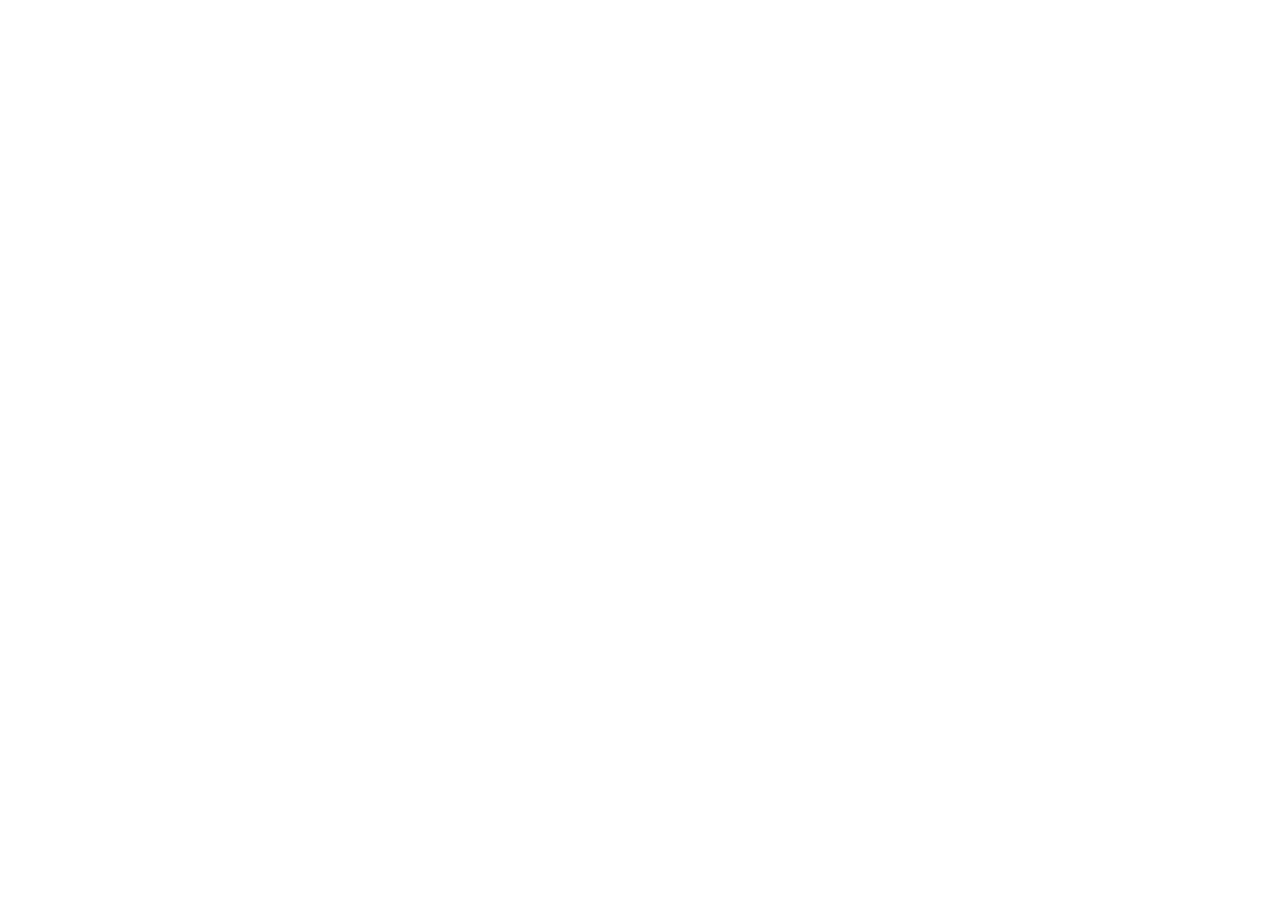
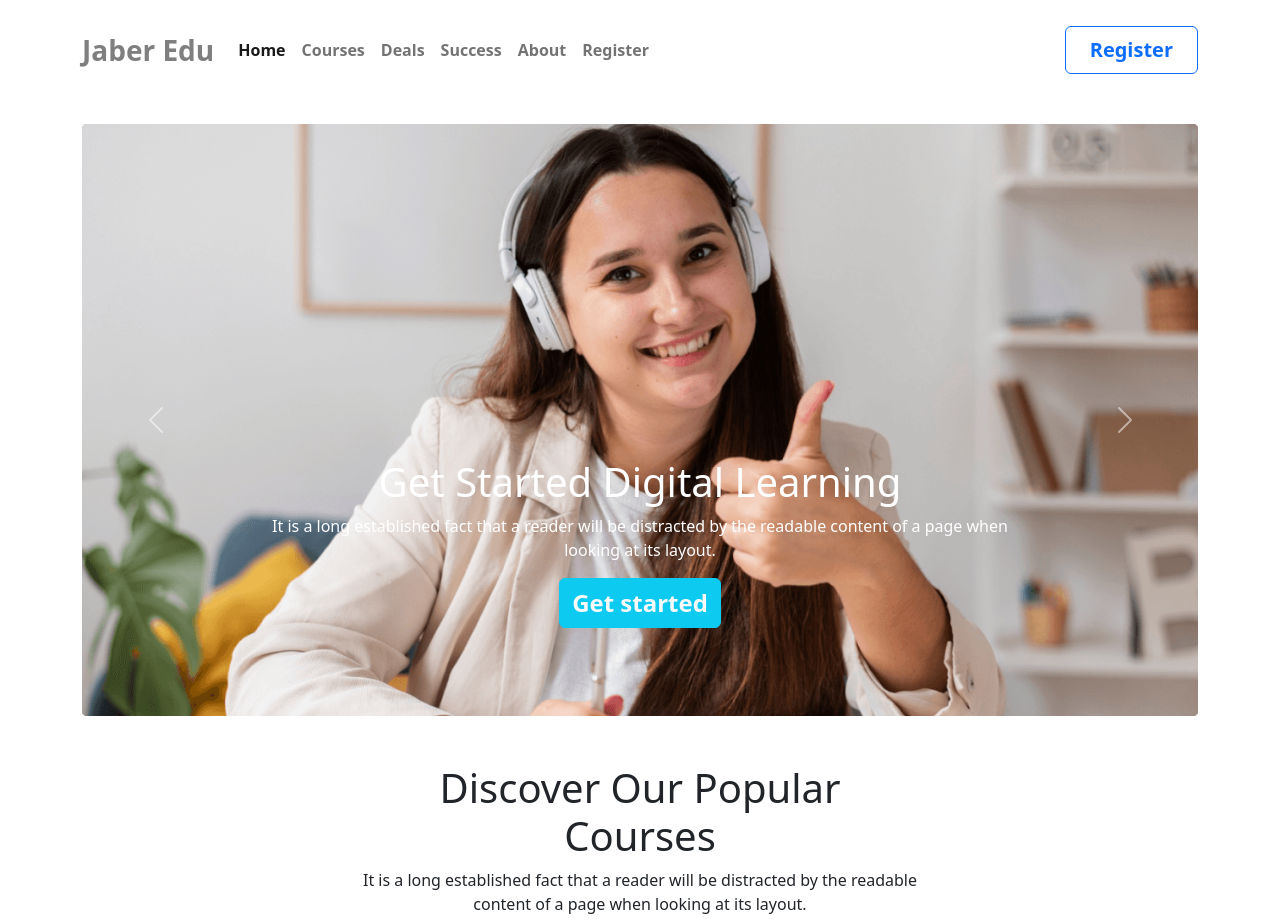
Before and after one commit to Jaber4770/Jaber_Edu, a plain HTML site: page index.html in a window 1280 px wide. Before the commit the page ends 800 px from the top, so only its background shows below. Drawn offline with nearby package versions, Linux system fonts and the light colour scheme.

Commit message:
nav added

```diff
--- a/CSS/style.css
+++ b/CSS/style.css
@@ -0,0 +1,3 @@
+.slider_overlay{
+    background-image: linear-gradient(rgba(0,0,0, 0.5), rgba(0,0,0, 0.5));
+}
--- a/index.html
+++ b/index.html
@@ -1,24 +1,121 @@
 <!doctype html>
 <html lang="en">
+
 <head>
   <meta charset="utf-8">
   <meta name="viewport" content="width=device-width, initial-scale=1">
   <title>Jaber Edu</title>
   <!-- bootstrap CDN link -->
-    <link href="https://cdn.jsdelivr.net/npm/bootstrap@5.2.0/dist/css/bootstrap.min.css" rel="stylesheet" integrity="sha384-gH2yIJqKdNHPEq0n4Mqa/HGKIhSkIHeL5AyhkYV8i59U5AR6csBvApHHNl/vI1Bx" crossorigin="anonymous">
+  <link href="https://cdn.jsdelivr.net/npm/bootstrap@5.2.0/dist/css/bootstrap.min.css" rel="stylesheet"
+    integrity="sha384-gH2yIJqKdNHPEq0n4Mqa/HGKIhSkIHeL5AyhkYV8i59U5AR6csBvApHHNl/vI1Bx" crossorigin="anonymous">
   <!-- bootstrap over write css  -->
 </head>
+
 <body>
   <header>
-
+    <!-- navbar start -->
+    <nav class="navbar navbar-expand-lg py-4">
+      <div class="container">
+        <a class="navbar-brand fs-3 fw-bold text-black-50" href="#">Jaber Edu</a>
+        <button class="navbar-toggler" type="button" data-bs-toggle="collapse" data-bs-target="#navbarSupportedContent"
+          aria-controls="navbarSupportedContent" aria-expanded="false" aria-label="Toggle navigation">
+          <span class="navbar-toggler-icon"></span>
+        </button>
+        <div class="collapse navbar-collapse" id="navbarSupportedContent">
+          <ul class="navbar-nav me-auto mb-2 mb-lg-0">
+            <li class="nav-item">
+              <a class="nav-link fw-semibold active" aria-current="page" href="#">Home</a>
+            </li>
+            <li class="nav-item">
+              <a class="nav-link fw-semibold" href="#">Courses</a>
+            </li>
+            <li class="nav-item">
+              <a class="nav-link fw-semibold" href="#">Deals</a>
+            </li>
+            <li class="nav-item">
+              <a class="nav-link fw-semibold" href="#">Success</a>
+            </li>
+            <li class="nav-item">
+              <a class="nav-link fw-semibold" href="#">About</a>
+            </li>
+            <li class="nav-item">
+              <a class="nav-link fw-semibold" href="#">Register</a>
+            </li>
+          </ul>
+          <button type="button" class="btn btn-outline-primary fw-semibold fs-5 px-4 py-2">Register</button>
+        </div>
+      </div>
+    </nav>
+    <!-- navbar end -->
+    <!-- slider start -->
+    <div id="carouselExampleCaptions" class="carousel slide container slider_overlay mb-5 mt-4" data-bs-ride="false">
+      <div class="carousel-inner">
+        <div class="carousel-item active">
+          <img src="images/cover/cover-1.png" class="d-block w-100" alt="...">
+          <div class="carousel-caption d-none d-md-block mb-5">
+            <h1 class="fs-1">Get Started Digital
+              Learning</h1>
+            <p>It is a long established fact that a reader will be distracted by the readable
+              content of a page when looking at its layout.
+            </p>
+            <button type="button" class="btn btn-info text-light fw-semibold fs-4">Get started</button>
+          </div>
+        </div>
+        <div class="carousel-item">
+          <img src="images/cover/cover-2.jpg" class="d-block w-100" alt="...">
+          <div class="carousel-caption d-none d-md-block mb-5">
+            <h1 class="fs-1">Get Started Digital
+              Learning</h1>
+            <p>It is a long established fact that a reader will be distracted by the readable
+              content of a page when looking at its layout.
+            </p>
+            <button type="button" class="btn btn-info text-light fw-semibold fs-4">Get started</button>
+          </div>
+        </div>
+        <div class="carousel-item">
+          <img src="images/cover/cover-3.jpg" class="d-block w-100" alt="...">
+          <div class="carousel-caption d-none d-md-block mb-5">
+            <h1 class="fs-1">Get Started Digital
+              Learning</h1>
+            <p>It is a long established fact that a reader will be distracted by the readable
+              content of a page when looking at its layout.
+            </p>
+            <button type="button" class="btn btn-info text-light fw-semibold fs-4">Get started</button>
+          </div>
+        </div>
+      </div>
+      <button class="carousel-control-prev" type="button" data-bs-target="#carouselExampleCaptions"
+        data-bs-slide="prev">
+        <span class="carousel-control-prev-icon" aria-hidden="true"></span>
+        <span class="visually-hidden">Previous</span>
+      </button>
+      <button class="carousel-control-next" type="button" data-bs-target="#carouselExampleCaptions"
+        data-bs-slide="next">
+        <span class="carousel-control-next-icon" aria-hidden="true"></span>
+        <span class="visually-hidden">Next</span>
+      </button>
+    </div>
+    <!-- slider end -->
   </header>
   <main>
-
+    <section class="my-5">
+      <div class="w-50 mx-auto">
+        <div class="text-center">
+          <h1>Discover Our Popular <br>
+            Courses</h1>
+          <p>It is a long established fact that a reader will be distracted by the readable <br>
+            content of a page when looking at its layout.</p>
+        </div>
+      </div>
+    </section>
   </main>
   <footer>
 
   </footer>
   <!-- bootstrap js bundle CDN link -->
-    <script src="https://cdn.jsdelivr.net/npm/bootstrap@5.2.0/dist/js/bootstrap.bundle.min.js" integrity="sha384-A3rJD856KowSb7dwlZdYEkO39Gagi7vIsF0jrRAoQmDKKtQBHUuLZ9AsSv4jD4Xa" crossorigin="anonymous"></script>
+  <script src="https://cdn.jsdelivr.net/npm/bootstrap@5.2.0/dist/js/bootstrap.bundle.min.js"
+    integrity="sha384-A3rJD856KowSb7dwlZdYEkO39Gagi7vIsF0jrRAoQmDKKtQBHUuLZ9AsSv4jD4Xa"
+    crossorigin="anonymous"></script>
 </body>
+
 </html>
```
Also changed, not shown: images/cover/cover-2.jpg. Lines whose indentation alone changed are shown as unchanged.
